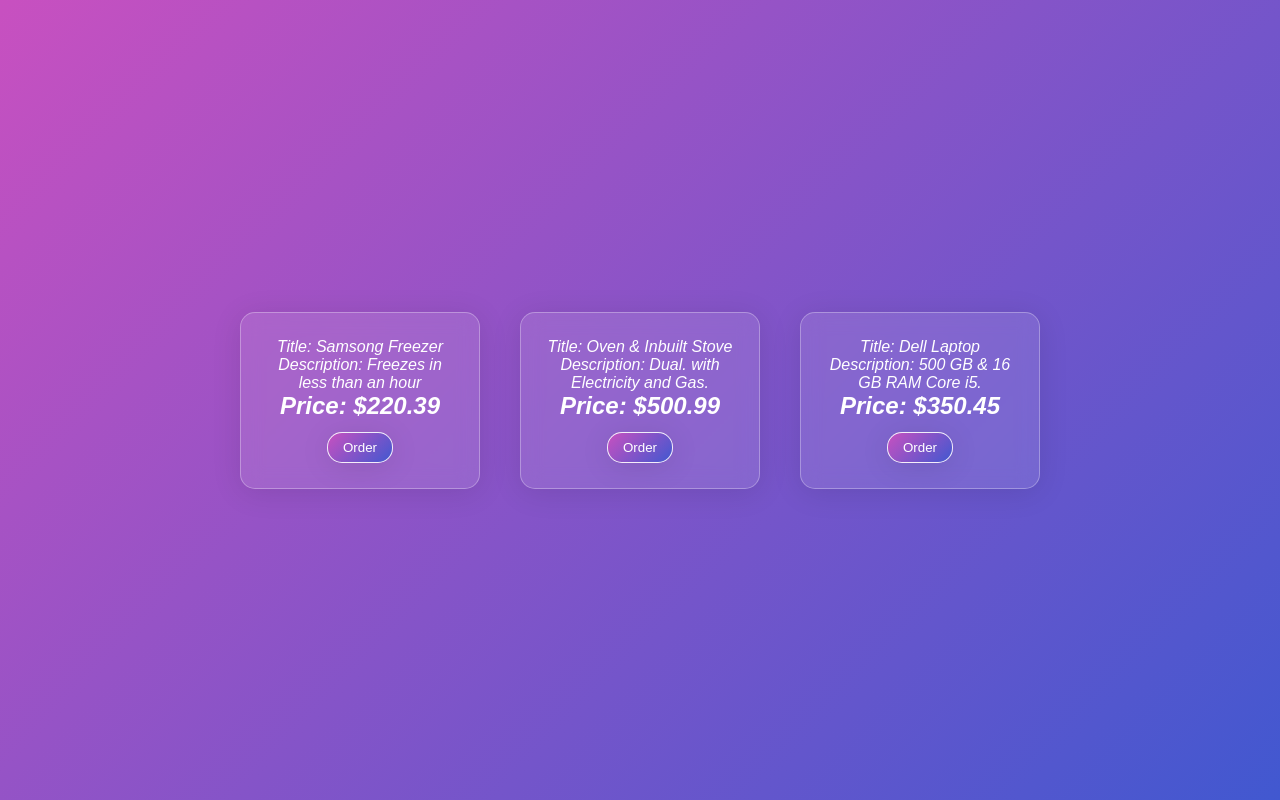
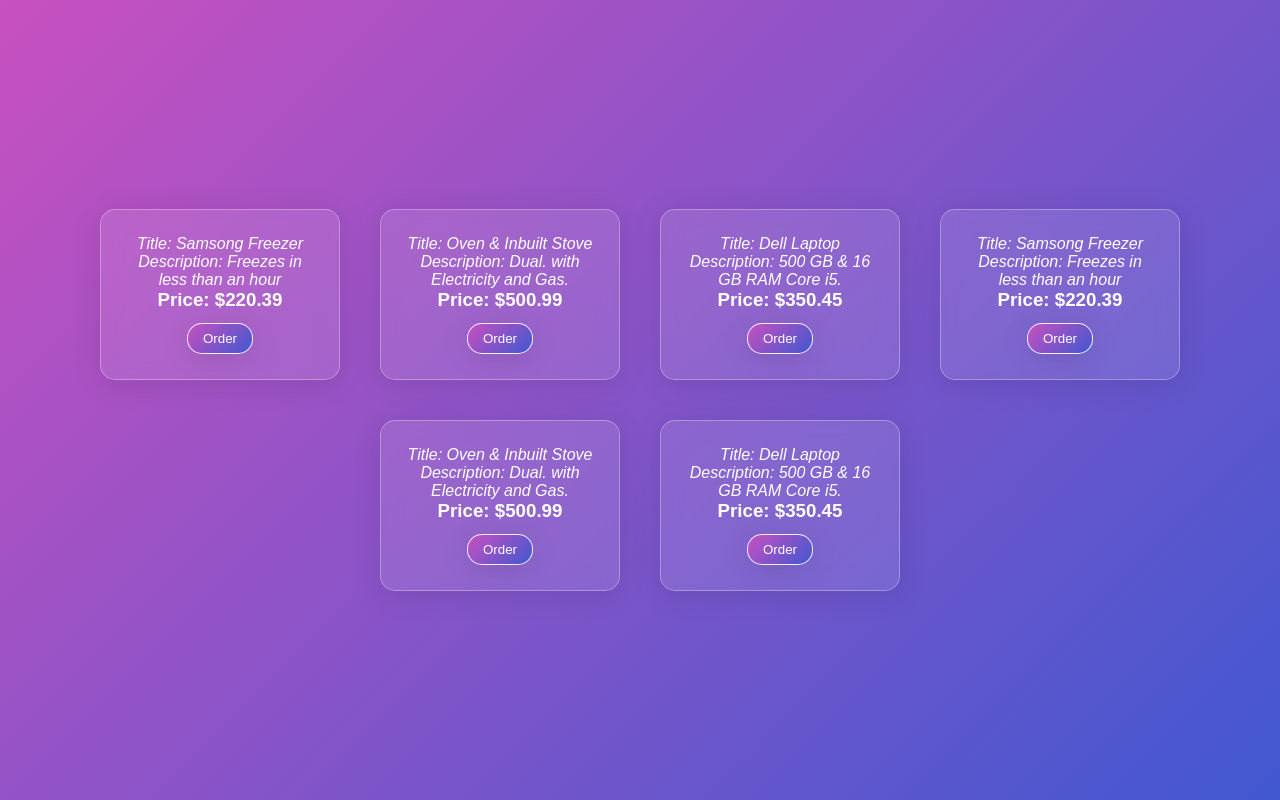
Before and after one commit to nimely111/React-Coding-snippet, a React (Vite) app: page / in a window 1280 px wide. Built offline with nearby package versions, Linux system fonts and the light colour scheme.

Commit message:
change the h2 to h3 for the price prop display and removed the italic tag, as well as duplicating the nested card rendering mak the cards six in total

```diff
--- a/Glassmorphism/Cards.jsx
+++ b/Glassmorphism/Cards.jsx
@@ -8,11 +8,7 @@
     <div className="card-container">
       <div className="card">
         <ItemDescription title={title} description={description} />
-        <h2>
-          <i>
-          Price: ${price}
-          </i>
-          </h2>
+        <h3>Price: ${price}</h3>
         <Button />
       </div>
     </div>
--- a/src/Pedro_Exercise/TodoApp.jsx
+++ b/src/Pedro_Exercise/TodoApp.jsx
@@ -81,6 +81,18 @@
         title='Dell Laptop'
         description='500 GB & 16 GB RAM Core i5.'
         price={350.45}/>
+      <Cards
+        title='Samsong Freezer'
+        description='Freezes in less than an hour'
+        price={220.39}/>
+      <Cards
+        title='Oven & Inbuilt Stove'
+        description='Dual. with Electricity and Gas.'
+        price={500.99}/>
+      <Cards
+        title='Dell Laptop'
+        description='500 GB & 16 GB RAM Core i5.'
+        price={350.45}/>
     </div>
   )
 }
```
